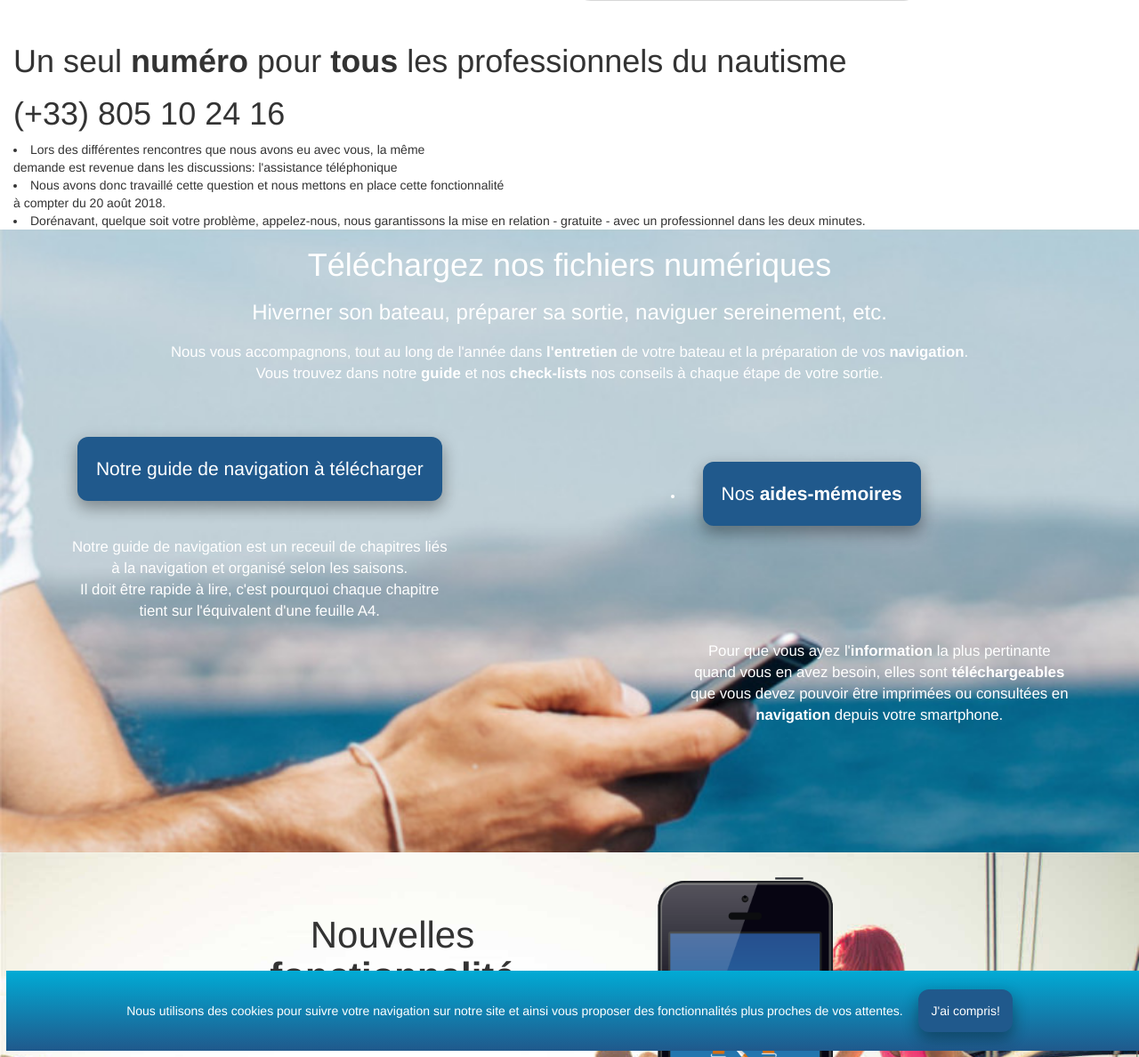
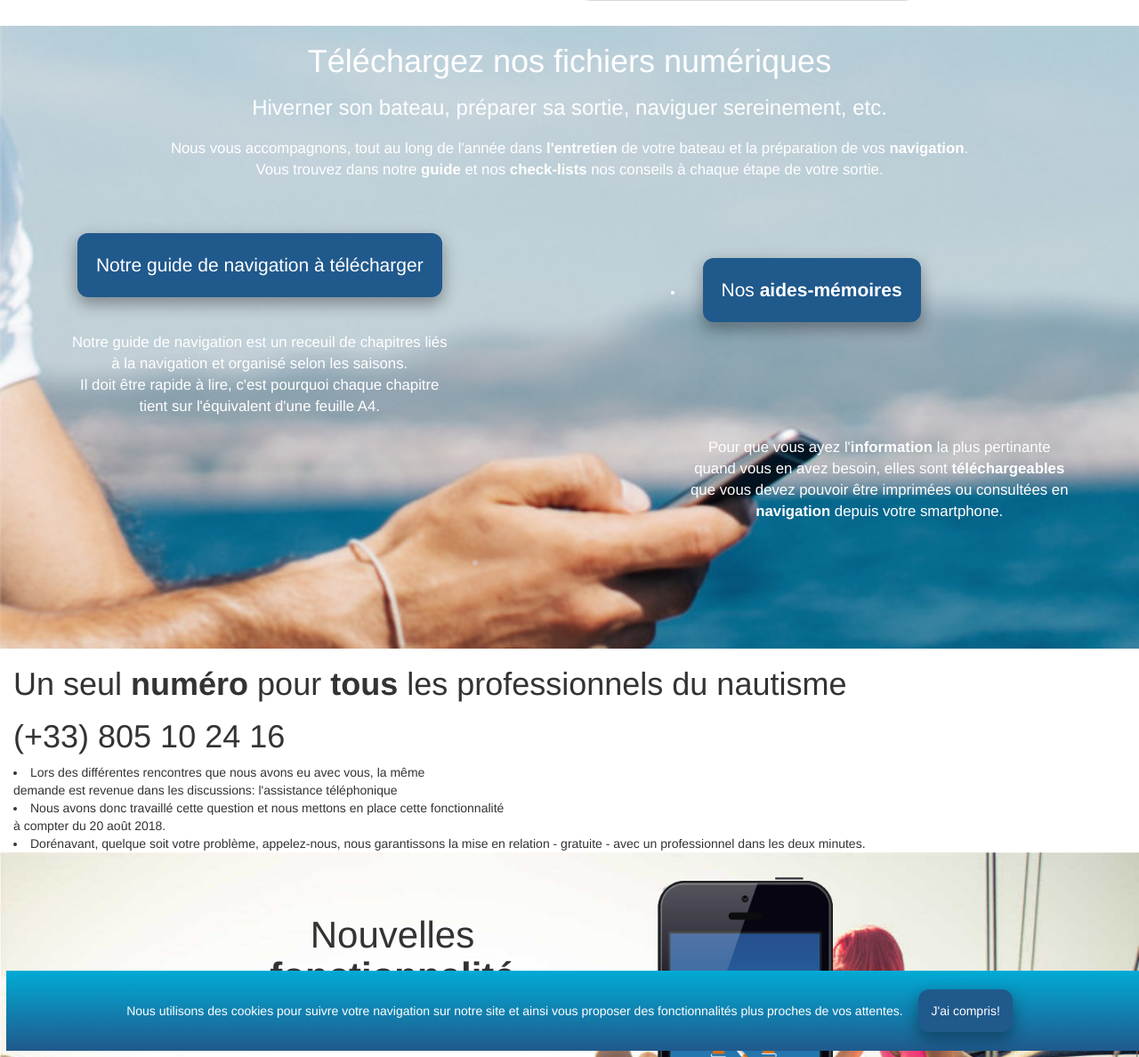
Before and after one commit to pjtiberghien/trial, a Jekyll site: the page built from docs/index.html, in a window 1280 px wide and 1400 px high, scrolled down 847 px, cut to the strip 212-1400 px from the top of the window. Shown: the whole strip at 89% size. Built offline with Jekyll 4.4.1, drawn with Linux system fonts in a browser that asks for light colours; nearby versions of some CDN libraries; some of the changed lines change nothing that is shown; some of the changed text lies outside the part shown.

Commit message:
Changement paragraphe

```diff
--- a/docs/_includes/navbar.html
+++ b/docs/_includes/navbar.html
@@ -1,8 +1,8 @@
 <nav id="mytopnav" class="topnav">
     <a href="{{ site.url }}/index.html#home" class="image"><img src="{{ site.url }}/assets/images/logo.png" id="logo"></a>
     <a href="{{ site.url }}/index.html#about">Présentation</a>
+    <a href="{{ site.url }}/index.html#telecharger">Téléchargement</a>
     <a href="{{ site.url }}/index.html#assistance">Assistance</a>
-    <a href="{{ site.url }}/index.html#telecharger">Téléchargement</a>
     <a href="{{ site.url }}/blog">Blog </a>
     <a href="{{ site.url }}/index.html#reseauxsociaux">Réseaux sociaux</a>
     <a href="{{ site.url }}/index.html#inscription">Inscription</a>
--- a/docs/index.html
+++ b/docs/index.html
@@ -27,14 +27,6 @@ description: My noteboat, une suite numérique pour entretenir son bateau et ain
                        poster="assets/images/logo.png"></video>
         </div>
     </div>
-</div>
-
-<div class="container-fluid" id="assistance">
-    <h1>Un seul <strong>numéro</strong> pour <strong>tous</strong> les professionnels du nautisme</h1>
-    <h1>(+33) 805 10 24 16</h1>
-    <li>Lors des différentes rencontres que nous avons eu avec vous, la même<br> demande est revenue dans les discussions: l'assistance téléphonique</li>
-    <li>Nous avons donc travaillé cette question et nous mettons en place cette fonctionnalité<br>à compter du 20 août 2018.</li>
-    <li>Dorénavant, quelque soit votre problème, appelez-nous, nous garantissons la mise en relation - gratuite - avec un professionnel dans les deux minutes.</li>
 </div>
 
 <div class="container-fluid withbackground" id="telecharger">
@@ -69,6 +61,14 @@ description: My noteboat, une suite numérique pour entretenir son bateau et ain
             </div>
         </div>
     </div>
+</div>
+
+<div class="container-fluid" id="assistance">
+    <h1>Un seul <strong>numéro</strong> pour <strong>tous</strong> les professionnels du nautisme</h1>
+    <h1>(+33) 805 10 24 16</h1>
+    <li>Lors des différentes rencontres que nous avons eu avec vous, la même<br> demande est revenue dans les discussions: l'assistance téléphonique</li>
+    <li>Nous avons donc travaillé cette question et nous mettons en place cette fonctionnalité<br>à compter du 20 août 2018.</li>
+    <li>Dorénavant, quelque soit votre problème, appelez-nous, nous garantissons la mise en relation - gratuite - avec un professionnel dans les deux minutes.</li>
 </div>
 <div class="container-fluid withbackground" id="bientotdisponible">
     <div class="row">
```
